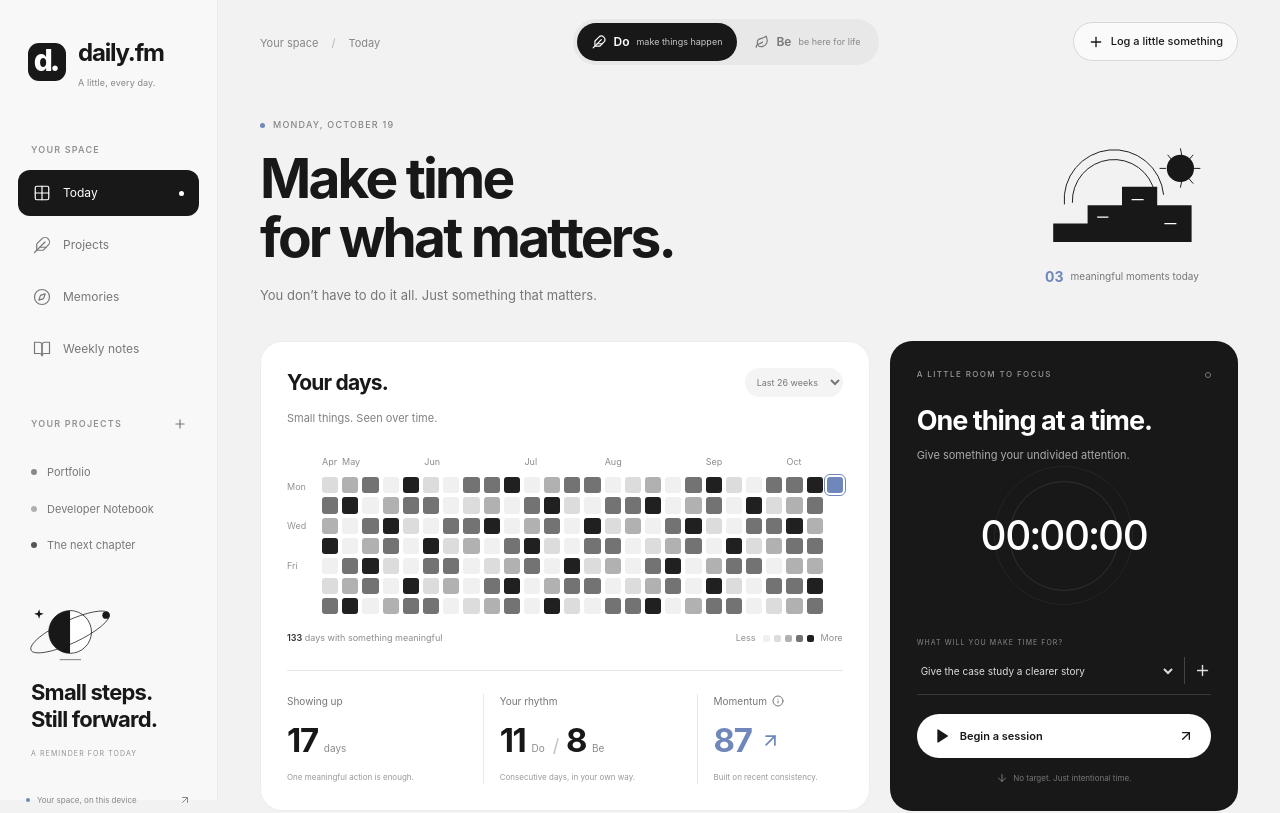
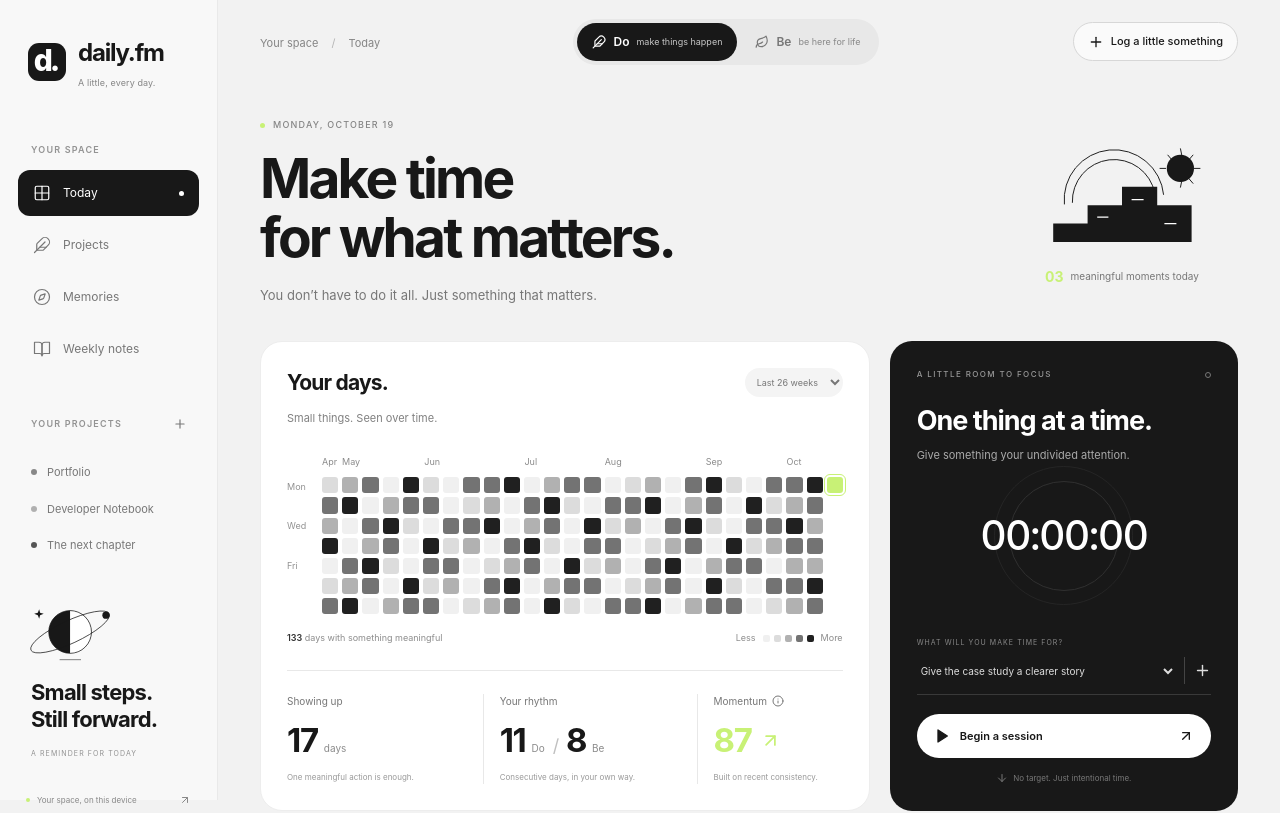
Before and after one commit to oleafm/dailyfm, a Next.js app: page / in a window 1280 px wide. Shown: the top 813 px of the page. Built offline with nearby package versions, Linux system fonts and the light colour scheme.

Commit message:
Update accent color to lime green

```diff
--- a/src/app/globals.css
+++ b/src/app/globals.css
@@ -9,8 +9,8 @@
   --secondary: #686868;
   --muted: #888888;
   --line: #e8e8e8;
-  --accent: #6f87bb;
-  --accent-soft: #edf0f7;
+  --accent: #c8f176;
+  --accent-soft: #f4fbe4;
   --radius: 22px;
   --font:
     -apple-system, BlinkMacSystemFont, "Helvetica Neue", Arial, sans-serif;
@@ -87,7 +87,7 @@ input[type="range"] {
   accent-color: var(--ink);
 }
 ::selection {
-  background: #dce3f1;
+  background: var(--accent-soft);
 }
 .loading-screen {
   min-height: 100vh;
```
